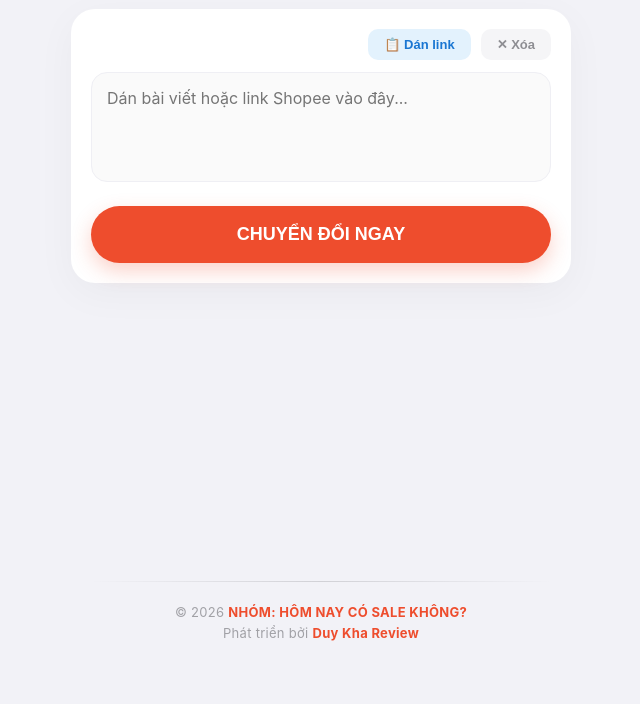
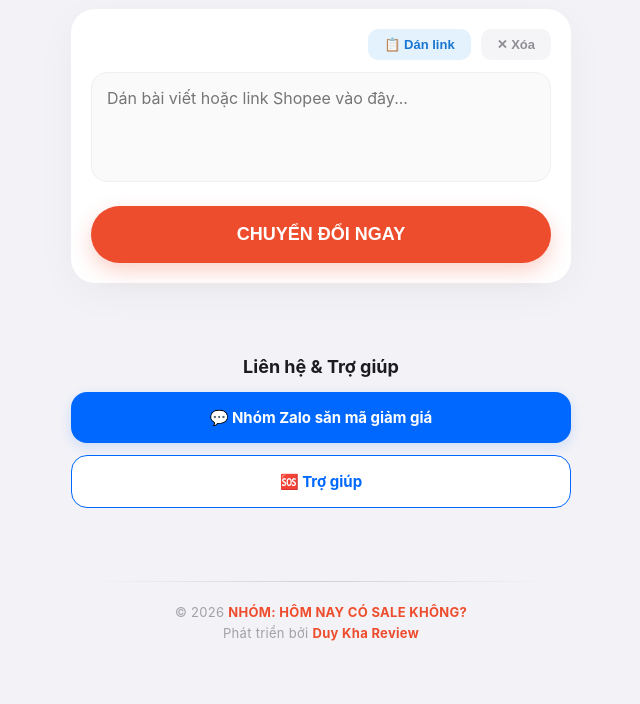
Before and after one commit to DuyKhaVDK/doilinkshopeev1, a website: page index.html in a window 1280 px wide. Shown: the part 96-800 px from the top of the page, without its empty margins (319-959 px from the left). Drawn offline with Linux system fonts and the light colour scheme.

Commit message:
Update index.html

```diff
--- a/index.html
+++ b/index.html
@@ -12,6 +12,7 @@
     <meta name="apple-mobile-web-app-title" content="Đổi link">
 
     <style>
+
         * { box-sizing: border-box; }
         body {
             font-family: -apple-system, BlinkMacSystemFont, "Segoe UI", Roboto, Helvetica, Arial, sans-serif;
@@ -94,7 +95,7 @@
             text-transform: uppercase; letter-spacing: 0.5px;
         }
         .btn-buy { background: #ee4d2d; color: white !important; box-shadow: 0 4px 12px rgba(238, 77, 45, 0.2); }
-        .btn-copy { background: #f2f2f7; color: #1c1c1e; }
+        .btn-copy { background: #f2f2f7; color: #ed4d2d; }
 
         /* Hiệu ứng sao chép */
         .btn-copy.copied {
@@ -108,13 +109,47 @@
         .copyright { font-size: 13px; color: #a1a1a6; line-height: 1.6; letter-spacing: 0.3px; }
         .copyright b { color: #ee4d2d; font-weight: 700; }
         .footer-divider { height: 1px; background: linear-gradient(to right, transparent, #d1d1d6, transparent); margin-bottom: 20px; width: 100%; }
+        /* Style cho phần Liên hệ & Trợ giúp */
+        .contact-section {
+            width: 100%;
+            max-width: 500px;
+            margin-top: 30px;
+            text-align: center;
+        }
+        .contact-section h3 {
+            color: #1c1c1e;
+            font-size: 18px;
+            font-weight: 700;
+            margin-bottom: 15px;
+        }
+        .btn-zalo {
+            display: block;
+            width: 100%;
+            background: #0068ff; /* Màu xanh Zalo */
+            color: white !important;
+            text-decoration: none;
+            padding: 16px;
+            border-radius: 16px;
+            font-size: 15px;
+            font-weight: 700;
+            margin-bottom: 12px;
+            transition: all 0.2s;
+            box-shadow: 0 4px 12px rgba(0, 104, 255, 0.15);
+        }
+        .btn-zalo.btn-help {
+            background: #ffffff;
+            color: #0068ff !important;
+            border: 1.5px solid #0068ff;
+            box-shadow: none;
+        }
+        .btn-zalo:active { transform: scale(0.98); opacity: 0.9; }
     </style>
 </head>
 <body>
     <div class="container">
         <div class="header-container">
             <img src="logo.jpg" alt="Logo" class="logo-main">
-            <h2>CHUYỂN ĐỔI LINK SHOPEE</h2>
+            <h2>ĐỔI LINK SHOPEE<br>ÁP MÃ 25% (mới)</h2>
         </div>
 
         <div class="input-box">
@@ -171,7 +206,7 @@
                 const response = await fetch('/api/convert-text', {
                     method: 'POST',
                     headers: { 'Content-Type': 'application/json' },
-                    body: JSON.stringify({ text: input, subIds: ["webchuyendoi"] })
+                    body: JSON.stringify({ text: input, subIds: ["DK"] })
                 });
                 const data = await response.json();
 
@@ -189,8 +224,21 @@
                                     </div>
                                 </div>
                                 <div class="btn-group">
-                                    <a href="${item.short}" target="_blank" class="btn-action btn-buy">🛒 MUA NGAY</a>
                                     <button class="btn-action btn-copy" onclick="copyToClipboard('${item.short}', this)">🔗 SAO CHÉP LINK</button>
+                                </div>
+
+                                <div style="margin-top: 12px; padding: 12px; background: #fff9f0; border-radius: 12px; border: 1px dashed #ffab91; font-size: 13px; color: #444; line-height: 1.6;">
+                                    💡 Bạn hãy nhấn
+                                    <b style="color: #ee4d2d; cursor: pointer; text-decoration: none;"
+                                    onclick="copyToClipboard('${item.short}', this)">
+                                    "🔗 Sao chép link"
+                                    </b>
+                                    và dán vào dưới bình luận post này để áp mã 25% nhé:
+                                    <a href="https://www.facebook.com/share/p/1CFiSb325o/" target="_blank" style="color: #007bff; text-decoration: none; word-break: break-all; margin: 4px 0;"> https://www.facebook.com/share/p/1815WxEpog/
+                                    </a>
+
+                                    <img src="facebook.jpg" alt="Voucher 25%"
+                                        style="width: 100%; margin-top: 10px; border-radius: 8px; box-shadow: 0 4px 12px rgba(0,0,0,0.1); border: 1px solid #eee;">
                                 </div>
                             `;
                             list.appendChild(div);
@@ -207,11 +255,19 @@
             }
         }
     </script>
-
+<div class="contact-section">
+    <h3>Liên hệ & Trợ giúp</h3>
+    <a href="https://zalo.me/g/zxiczc477" target="_blank" class="btn-zalo">
+        💬 Nhóm Zalo săn mã giảm giá
+    </a>
+    <a href="https://zalo.me/84333827185" target="_blank" class="btn-zalo btn-help">
+        🆘 Trợ giúp
+    </a>
+</div>
     <footer>
         <div class="footer-divider"></div>
         <div class="copyright">
-            © 2026 <b>NHÓM: HÔM NAY CÓ SALE KHÔNG?</b><br>
+            © 2026 <a href="https://www.facebook.com/groups/homnaycosalekhong" style="text-decoration: none;"><b>NHÓM: HÔM NAY CÓ SALE KHÔNG?</b></a><br>
             Phát triển bởi <b>Duy Kha Review</b>
         </div>
     </footer>
```
